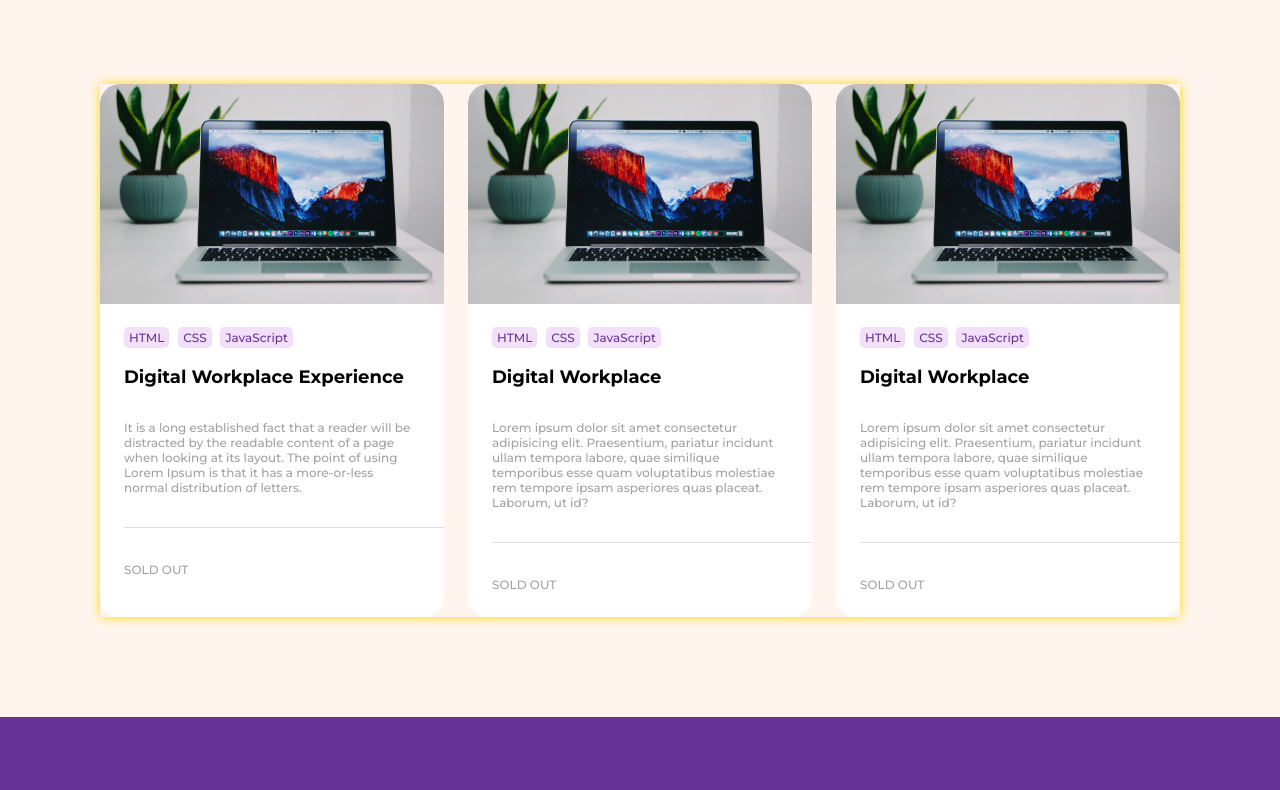
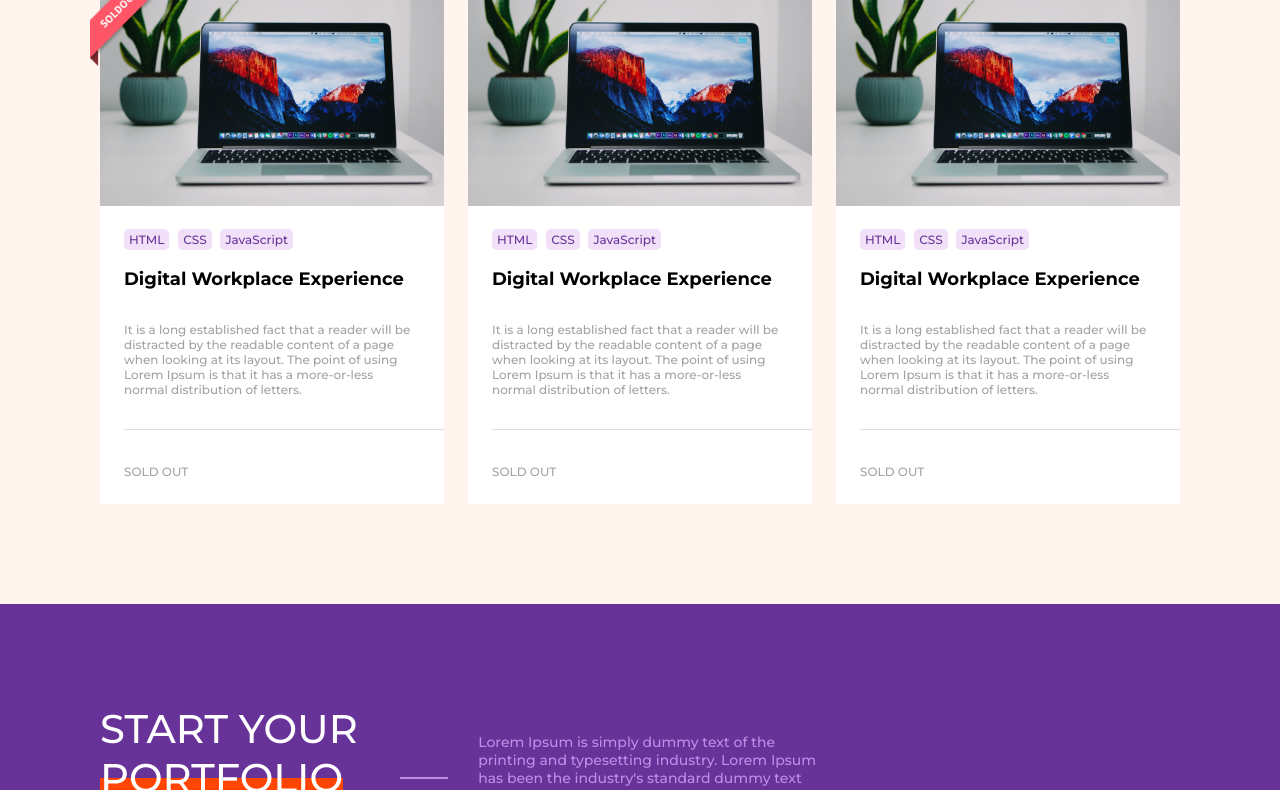
Before and after one commit to haron-lee/zig-zag, a plain HTML site: page index.html in a window 1280 px wide. Shown: the part 312-1102 px from the top of the page. Drawn offline with Linux system fonts and the light colour scheme.

Commit message:
Fix: card border

```diff
--- a/index.html
+++ b/index.html
@@ -25,7 +25,8 @@
 			<section class="section_cards">
 				<h2 class="a11y-hidden">Products card list</h2>
 				<article class="card products">
-					<img src="img/laptop.jpg" alt="책상 위 맥북">
+					<img class="badge" src="img/badge.png" alt="sold out badge">
+					<img class="card-product-img" src="img/laptop.jpg" alt="책상 위 맥북">
 					<div class="cards-description products-description">
 						<div class="tags">
 							<span>HTML</span>
@@ -41,34 +42,34 @@
 					</div>
 				</article>
 				<article class="card products">
-					<img src="img/laptop.jpg" alt="책상 위 맥북">
+					<img class="card-product-img" src="img/laptop.jpg" alt="책상 위 맥북">
 					<div class="cards-description products-description">
 						<div class="tags">
 							<span>HTML</span>
 							<span>CSS</span>
 							<span>JavaScript</span>
 						</div>
-						<h3 class="card-title">Digital Workplace</h3>
-						<p class="card-description">Lorem ipsum dolor sit amet consectetur adipisicing elit. Praesentium, pariatur
-							incidunt ullam tempora
-							labore, quae similique temporibus esse quam voluptatibus molestiae rem tempore ipsam asperiores quas
-							placeat. Laborum, ut id?</p>
+						<h3 class="card-title">Digital Workplace Experience</h3>
+						<p class="card-description">It is a long established fact that a reader will be distracted by the readable
+							content of a page when looking at its layout. The point of using Lorem Ipsum is that it has a more-or-less
+							normal distribution of letters.
+						</p>
 						<span class="card-more">SOLD OUT</span>
 					</div>
 				</article>
 				<article class="card products">
-					<img src="img/laptop.jpg" alt="책상 위 맥북">
+					<img class="card-product-img" src="img/laptop.jpg" alt="책상 위 맥북">
 					<div class="cards-description products-description">
 						<div class="tags">
 							<span>HTML</span>
 							<span>CSS</span>
 							<span>JavaScript</span>
 						</div>
-						<h3 class="card-title">Digital Workplace</h3>
-						<p class="card-description">Lorem ipsum dolor sit amet consectetur adipisicing elit. Praesentium, pariatur
-							incidunt ullam tempora
-							labore, quae similique temporibus esse quam voluptatibus molestiae rem tempore ipsam asperiores quas
-							placeat. Laborum, ut id?</p>
+						<h3 class="card-title">Digital Workplace Experience</h3>
+						<p class="card-description">It is a long established fact that a reader will be distracted by the readable
+							content of a page when looking at its layout. The point of using Lorem Ipsum is that it has a more-or-less
+							normal distribution of letters.
+						</p>
 						<span class="card-more">SOLD OUT</span>
 					</div>
 				</article>
--- a/style.css
+++ b/style.css
@@ -24,7 +24,6 @@ ul {
   font-size: 100%;
   font: inherit;
   vertical-align: baseline;
-  font-family: "Montserrat", sans-serif;
   box-sizing: border-box;
 }
 
@@ -72,14 +71,7 @@ header {
 .card {
   display: flex;
   flex-direction: column;
-  border-radius: 20px;
-  overflow: hidden;
-}
-
-/* box shadow ================= */
-.title-calendar,
-.section_cards {
-  box-shadow: 0 0 10px gold;
+  position: relative;
 }
 
 /* style ====================== */
@@ -91,6 +83,16 @@ header {
   display: grid;
   grid-template-columns: repeat(3, 1fr);
   gap: 24px;
+}
+
+.badge {
+  position: absolute;
+  width: 90px;
+  margin: -10px 0 0 -10px;
+}
+
+.card-product-img {
+  width: 100%;
 }
 
 .cards-description .card-title {
@@ -119,8 +121,8 @@ header {
 .card-description::after {
   content: "";
   display: block;
-  margin: 32px 0;
-  width: 320px;
+  margin: 32px -24px 32px 0;
+  max-width: 320px;
   height: 1px;
   background: #ddd;
 }
@@ -155,6 +157,11 @@ header {
 
 .title strong {
   display: inline-block;
+}
+
+.white_shadow {
+  flex-basis: 40%;
+  flex-shrink: 0;
 }
 
 .white_shadow strong {
@@ -278,8 +285,7 @@ header {
   }
 
   .white_shadow {
-    min-width: 400px;
-    font-size: 32px;
+    max-width: 470px;
   }
 
   .subtitle {
@@ -325,6 +331,15 @@ header {
     overflow: hidden;
   }
 
+  .card {
+    overflow: visible;
+  }
+
+  .white_shadow {
+    min-width: 400px;
+    font-size: 32px;
+  }
+
   .products-img p {
     aspect-ratio: 1/0.5;
   }
```
